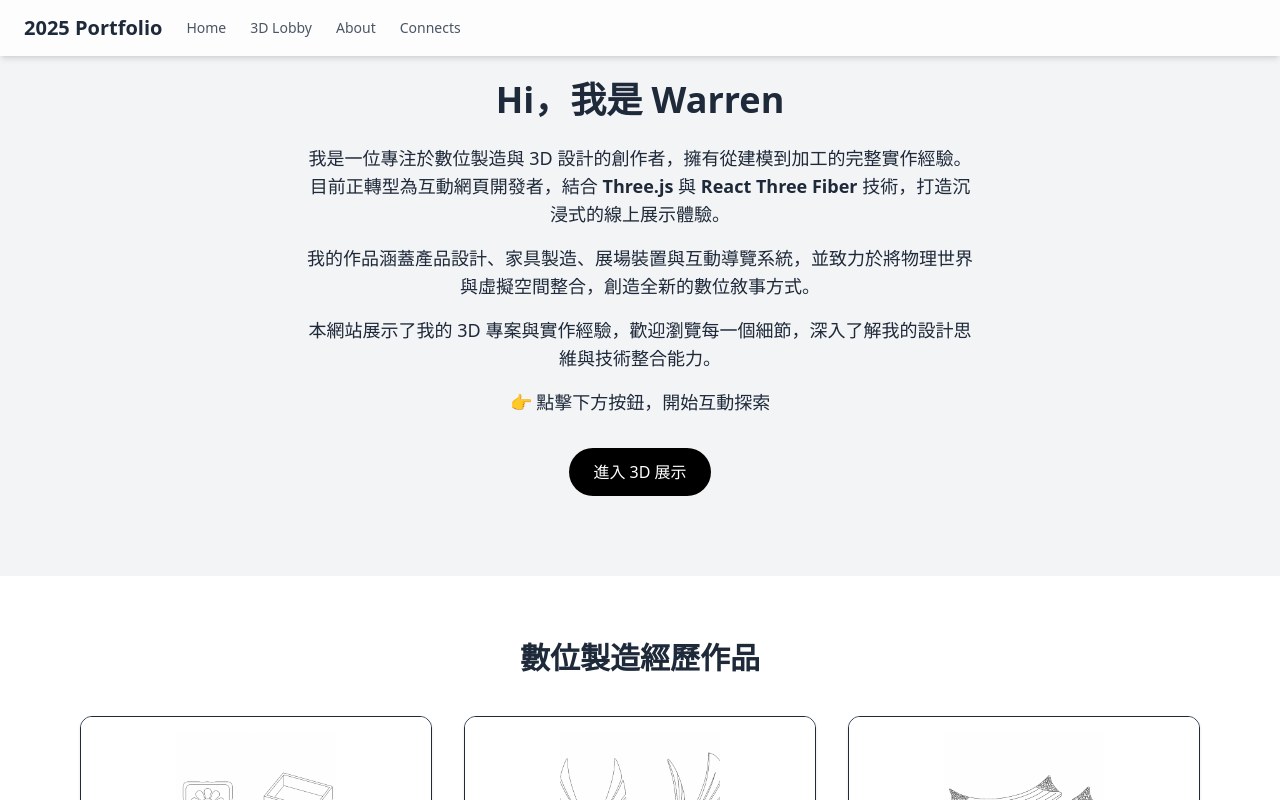
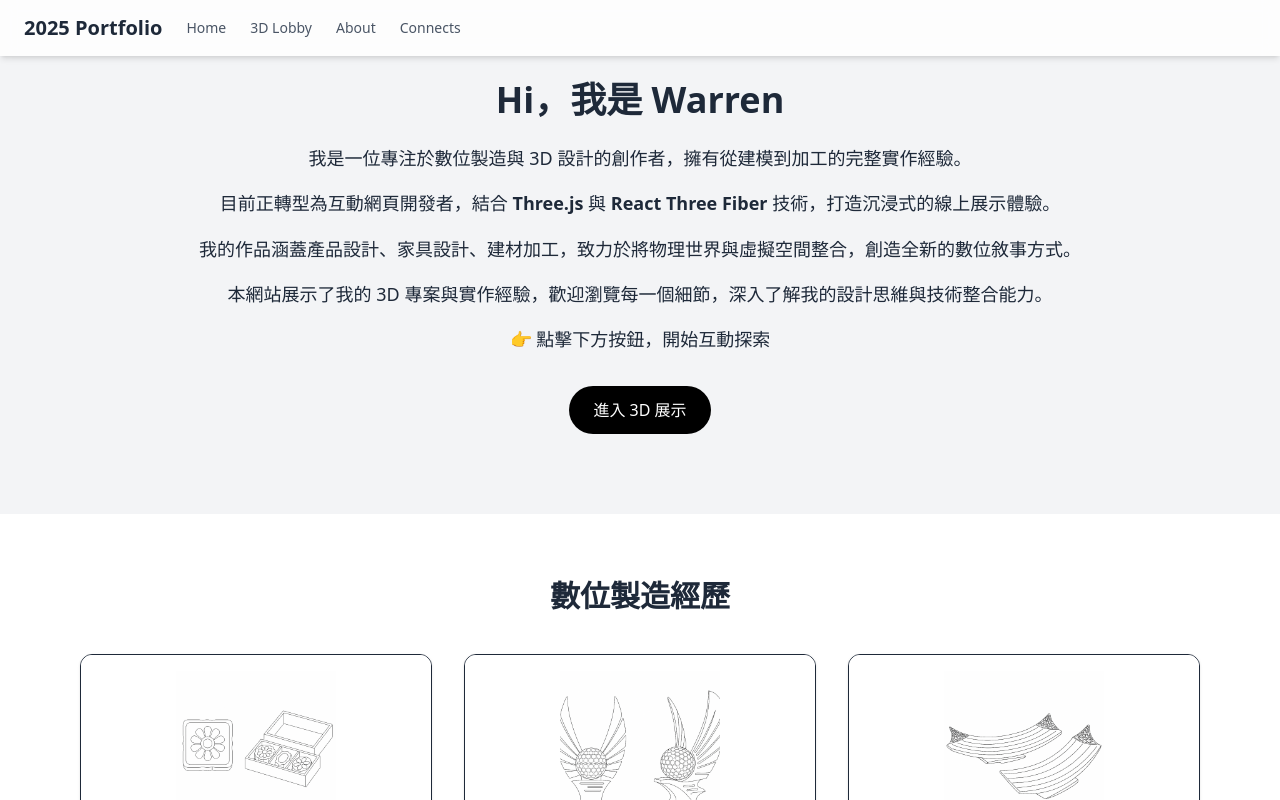
Before and after one commit to WarrenHsu3js/Portfolio-2025, a React (Vite) app: page / in a window 1280 px wide. Shown: the top 800 px of the page. Built offline with nearby package versions, Linux system fonts and the light colour scheme; no server answers.

Commit message:
new Text

```diff
--- a/src/Contents/Home.jsx
+++ b/src/Contents/Home.jsx
@@ -64,18 +64,20 @@ export default function Home() {
     <div className="min-h-screen bg-white text-gray-800">
       <section className="text-center py-20 px-4 bg-gray-100">
         <h1 className="text-4xl font-bold mb-6">Hi，我是 Warren</h1>
-        <div className="text-lg max-w-2xl mx-auto space-y-4">
+        <div className="text-lg max-w-4xl mx-auto space-y-4 leading-relaxed">
           <p>
             我是一位專注於數位製造與 3D 設計的創作者，擁有從建模到加工的完整實作經驗。
-            目前正轉型為互動網頁開發者，結合 <strong>Three.js</strong> 與 <strong>React Three Fiber</strong> 技術，打造沉浸式的線上展示體驗。
           </p>
           <p>
-            我的作品涵蓋產品設計、家具製造、展場裝置與互動導覽系統，並致力於將物理世界與虛擬空間整合，創造全新的數位敘事方式。
+          目前正轉型為互動網頁開發者，結合 <strong>Three.js</strong> 與 <strong>React Three Fiber</strong> 技術，打造沉浸式的線上展示體驗。
+          </p>
+          <p>
+            我的作品涵蓋產品設計、家具設計、建材加工，致力於將物理世界與虛擬空間整合，創造全新的數位敘事方式。
           </p>
           <p>
             本網站展示了我的 3D 專案與實作經驗，歡迎瀏覽每一個細節，深入了解我的設計思維與技術整合能力。
           </p>
-          <p>
+          <p className="font-medium">
             👉 點擊下方按鈕，開始互動探索
           </p>
         </div>
@@ -91,7 +93,7 @@ export default function Home() {
       </section>
 
       <section className="py-16 px-4 max-w-6xl mx-auto">
-        <h2 className="text-3xl font-semibold mb-10 text-center">數位製造經歷作品</h2>
+        <h2 className="text-3xl font-semibold mb-10 text-center">數位製造經歷</h2>
         <div className="grid gap-8 md:grid-cols-2 lg:grid-cols-3">
           {projects.map((project) => (
             <Link
```
